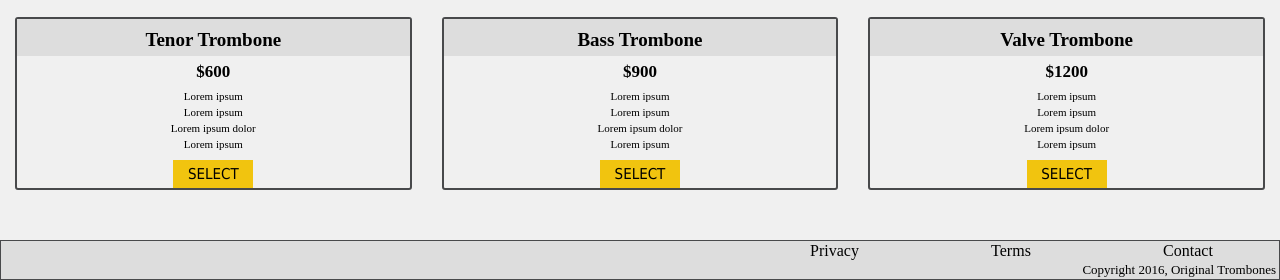
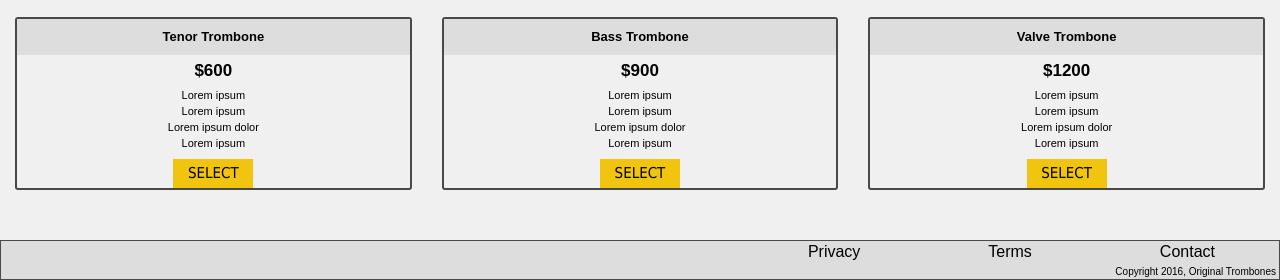
Before and after one commit to SupreeJay/freeCodeCamp-Landing-Page-Practice., a plain HTML site: page index.html in a window 1280 px wide. Shown: the part 597-877 px from the top of the page. Drawn offline with Linux system fonts and the light colour scheme.

Commit message:
Update style.css

```diff
--- a/style.css
+++ b/style.css
@@ -15,6 +15,7 @@ html,body{
   width:100vw;
   height:100vh;
   background-color:var(--Light-gray);
+  font-family: Arial, Times New Roman;
   /*overflow-x: hidden;*/
 }
 
@@ -248,7 +249,7 @@ margin:0px;
   border-radius:3px;
 }
 #price li h2{
-  font-size: 19px;
+  font-size: 13px;
   width:100%;
   background-color: var(--light-gray-border);
   margin:0px;
@@ -317,7 +318,7 @@ footer div p{
   width:100%;
   /*border:1px solid green;*/
   margin:0px;
-  font-size:13px;
+  font-size:10px;
   text-align: right;
   padding-right:3px;
 }
```
